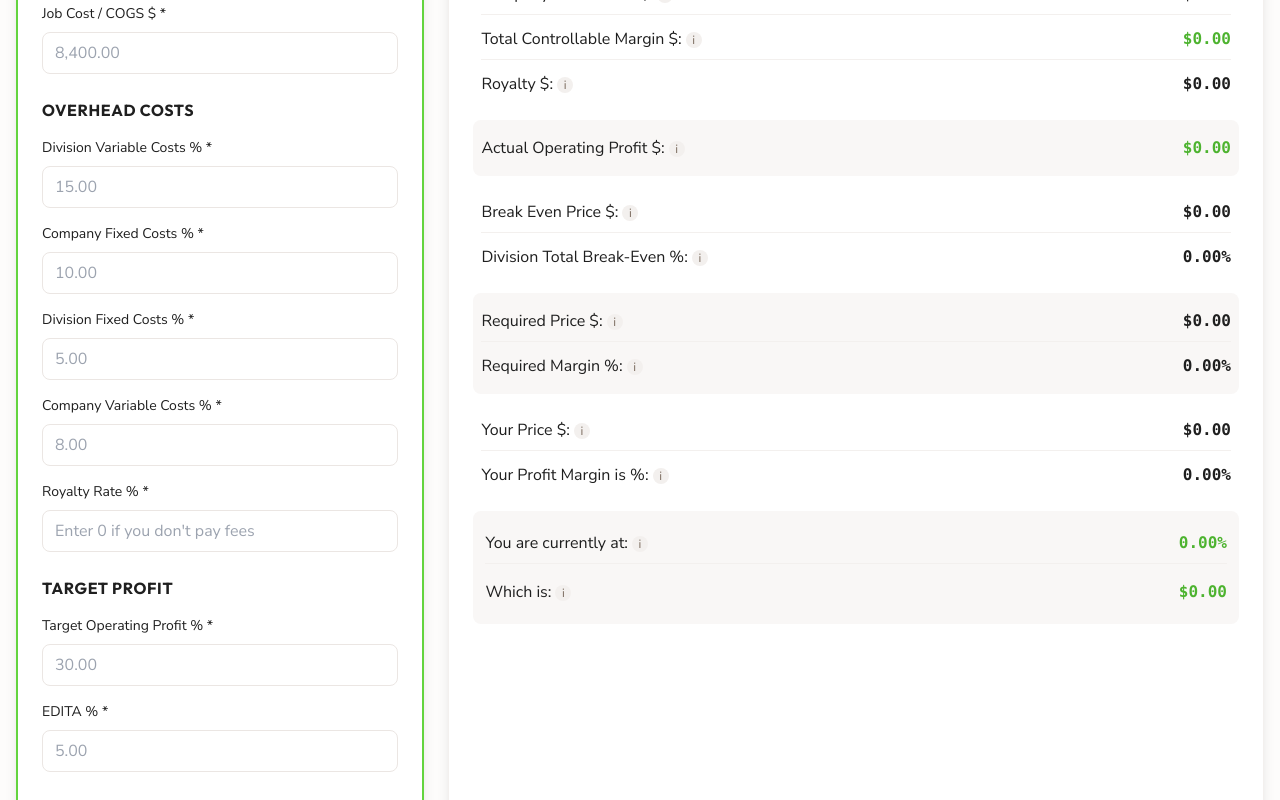
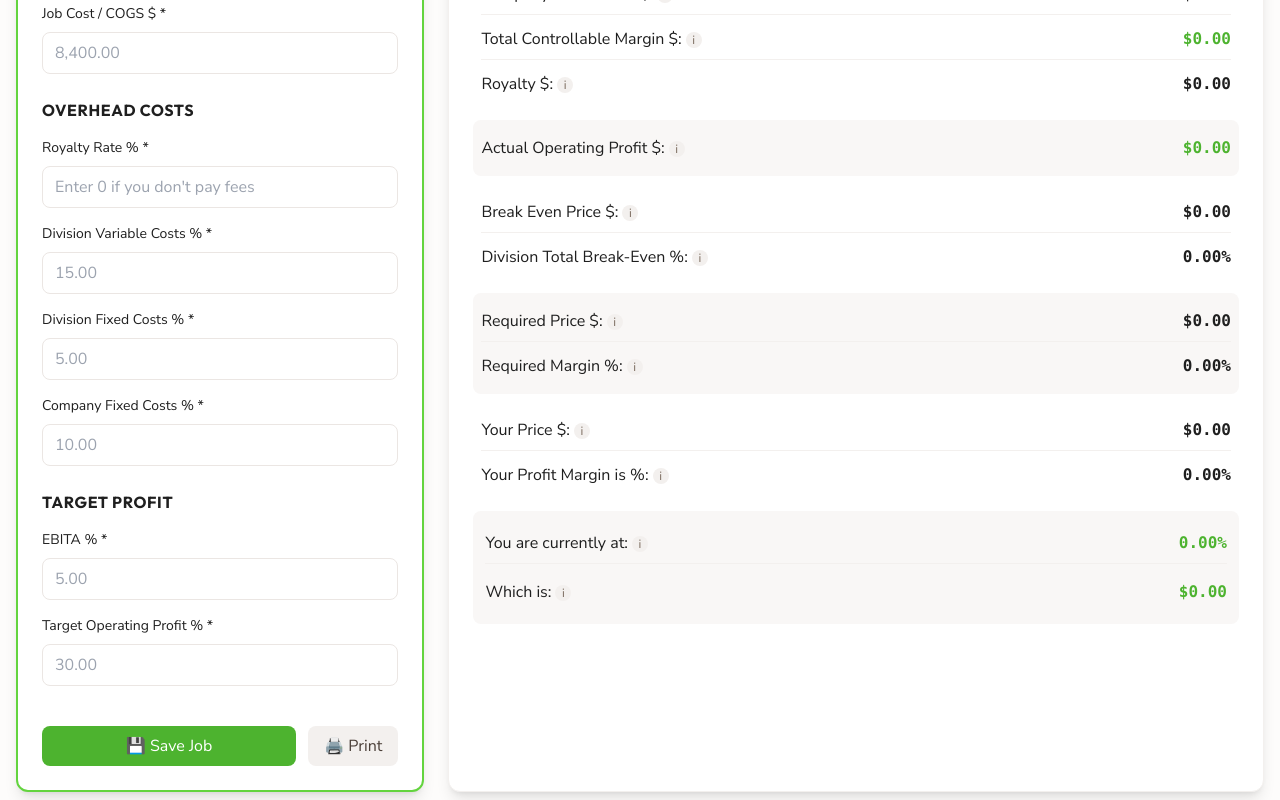
Before and after one commit to KayFernPR/Division-Calculator, a React (Vite) app: page / in a window 1280 px wide. Shown: the part 1140-1940 px from the top of the page. Built offline with nearby package versions, Linux system fonts and the light colour scheme.

Commit message:
Reordering the fields in Calculator

```diff
--- a/src/components/Calculator.jsx
+++ b/src/components/Calculator.jsx
@@ -11,7 +11,6 @@ const Calculator = ({ onAddJob }) => {
     divisionOverheads: '',
     companyOverheads: '',
     divisionFixedCosts: '',
-    companyVariableCosts: '',
     royaltyRate: '',
     targetNetProfit: '',
     edita: ''
@@ -256,7 +255,6 @@ const Calculator = ({ onAddJob }) => {
         divisionOverheads: '',
         companyOverheads: '',
         divisionFixedCosts: '',
-        companyVariableCosts: '',
         royaltyRate: '',
         targetNetProfit: '',
         edita: ''
@@ -747,7 +745,29 @@ const Calculator = ({ onAddJob }) => {
               Overhead Costs
             </h4>
 
-            {/* Division Overheads */}
+            {/* Royalty Rate */}
+            <div>
+              <label htmlFor="royaltyRate" className="block text-sm font-medium mb-2" style={{color: '#1F1F1F'}}>
+                Royalty Rate % *
+              </label>
+              <input
+                type="number"
+                id="royaltyRate"
+                name="royaltyRate"
+                value={formData.royaltyRate}
+                onChange={handleInputChange}
+                step="0.01"
+                min="0"
+                max="100"
+                className={`input-field ${errors.royaltyRate ? 'border-danger-500 focus:ring-danger-500' : ''}`}
+                placeholder="Enter 0 if you don't pay fees"
+              />
+              {errors.royaltyRate && (
+                <p className="mt-1 text-sm text-danger-600 dark:text-danger-400">{errors.royaltyRate}</p>
+              )}
+            </div>
+
+            {/* Division Variable Costs */}
             <div>
               <label htmlFor="divisionOverheads" className="block text-sm font-medium mb-2" style={{color: '#1F1F1F'}}>
                 Division Variable Costs % *
@@ -766,28 +786,6 @@ const Calculator = ({ onAddJob }) => {
               />
               {errors.divisionOverheads && (
                 <p className="mt-1 text-sm text-danger-600 dark:text-danger-400">{errors.divisionOverheads}</p>
-              )}
-            </div>
-
-            {/* Company Overheads */}
-            <div>
-              <label htmlFor="companyOverheads" className="block text-sm font-medium mb-2" style={{color: '#1F1F1F'}}>
-                Company Fixed Costs % *
-              </label>
-              <input
-                type="number"
-                id="companyOverheads"
-                name="companyOverheads"
-                value={formData.companyOverheads}
-                onChange={handleInputChange}
-                step="0.01"
-                min="0"
-                max="100"
-                className={`input-field ${errors.companyOverheads ? 'border-danger-500 focus:ring-danger-500' : ''}`}
-                placeholder="10.00"
-              />
-              {errors.companyOverheads && (
-                <p className="mt-1 text-sm text-danger-600 dark:text-danger-400">{errors.companyOverheads}</p>
               )}
             </div>
 
@@ -813,47 +811,25 @@ const Calculator = ({ onAddJob }) => {
               )}
             </div>
 
-            {/* Company Variable Costs */}
+            {/* Company Fixed Costs */}
             <div>
-              <label htmlFor="companyVariableCosts" className="block text-sm font-medium mb-2" style={{color: '#1F1F1F'}}>
-                Company Variable Costs % *
+              <label htmlFor="companyOverheads" className="block text-sm font-medium mb-2" style={{color: '#1F1F1F'}}>
+                Company Fixed Costs % *
               </label>
               <input
                 type="number"
-                id="companyVariableCosts"
-                name="companyVariableCosts"
-                value={formData.companyVariableCosts}
+                id="companyOverheads"
+                name="companyOverheads"
+                value={formData.companyOverheads}
                 onChange={handleInputChange}
                 step="0.01"
                 min="0"
                 max="100"
-                className={`input-field ${errors.companyVariableCosts ? 'border-danger-500 focus:ring-danger-500' : ''}`}
-                placeholder="8.00"
+                className={`input-field ${errors.companyOverheads ? 'border-danger-500 focus:ring-danger-500' : ''}`}
+                placeholder="10.00"
               />
-              {errors.companyVariableCosts && (
-                <p className="mt-1 text-sm text-danger-600 dark:text-danger-400">{errors.companyVariableCosts}</p>
-              )}
-            </div>
-
-            {/* Royalty Rate */}
-            <div>
-              <label htmlFor="royaltyRate" className="block text-sm font-medium mb-2" style={{color: '#1F1F1F'}}>
-                Royalty Rate % *
-              </label>
-              <input
-                type="number"
-                id="royaltyRate"
-                name="royaltyRate"
-                value={formData.royaltyRate}
-                onChange={handleInputChange}
-                step="0.01"
-                min="0"
-                max="100"
-                className={`input-field ${errors.royaltyRate ? 'border-danger-500 focus:ring-danger-500' : ''}`}
-                placeholder="Enter 0 if you don't pay fees"
-              />
-              {errors.royaltyRate && (
-                <p className="mt-1 text-sm text-danger-600 dark:text-danger-400">{errors.royaltyRate}</p>
+              {errors.companyOverheads && (
+                <p className="mt-1 text-sm text-danger-600 dark:text-danger-400">{errors.companyOverheads}</p>
               )}
             </div>
           </div>
@@ -864,7 +840,29 @@ const Calculator = ({ onAddJob }) => {
               Target Profit
             </h4>
 
-            {/* Target Net Profit */}
+            {/* EBITA */}
+            <div>
+              <label htmlFor="edita" className="block text-sm font-medium mb-2" style={{color: '#1F1F1F'}}>
+                EBITA % *
+              </label>
+              <input
+                type="number"
+                id="edita"
+                name="edita"
+                value={formData.edita}
+                onChange={handleInputChange}
+                step="0.01"
+                min="0"
+                max="99.99"
+                className={`input-field ${errors.edita ? 'border-danger-500 focus:ring-danger-500' : ''}`}
+                placeholder="5.00"
+              />
+              {errors.edita && (
+                <p className="mt-1 text-sm text-danger-600 dark:text-danger-400">{errors.edita}</p>
+              )}
+            </div>
+
+            {/* Target Operating Profit */}
             <div>
               <label htmlFor="targetNetProfit" className="block text-sm font-medium mb-2" style={{color: '#1F1F1F'}}>
                 Target Operating Profit % *
@@ -883,28 +881,6 @@ const Calculator = ({ onAddJob }) => {
               />
               {errors.targetNetProfit && (
                 <p className="mt-1 text-sm text-danger-600 dark:text-danger-400">{errors.targetNetProfit}</p>
-              )}
-            </div>
-
-            {/* EDITA */}
-            <div>
-              <label htmlFor="edita" className="block text-sm font-medium mb-2" style={{color: '#1F1F1F'}}>
-                EDITA % *
-              </label>
-              <input
-                type="number"
-                id="edita"
-                name="edita"
-                value={formData.edita}
-                onChange={handleInputChange}
-                step="0.01"
-                min="0"
-                max="99.99"
-                className={`input-field ${errors.edita ? 'border-danger-500 focus:ring-danger-500' : ''}`}
-                placeholder="5.00"
-              />
-              {errors.edita && (
-                <p className="mt-1 text-sm text-danger-600 dark:text-danger-400">{errors.edita}</p>
               )}
             </div>
           </div>
```
